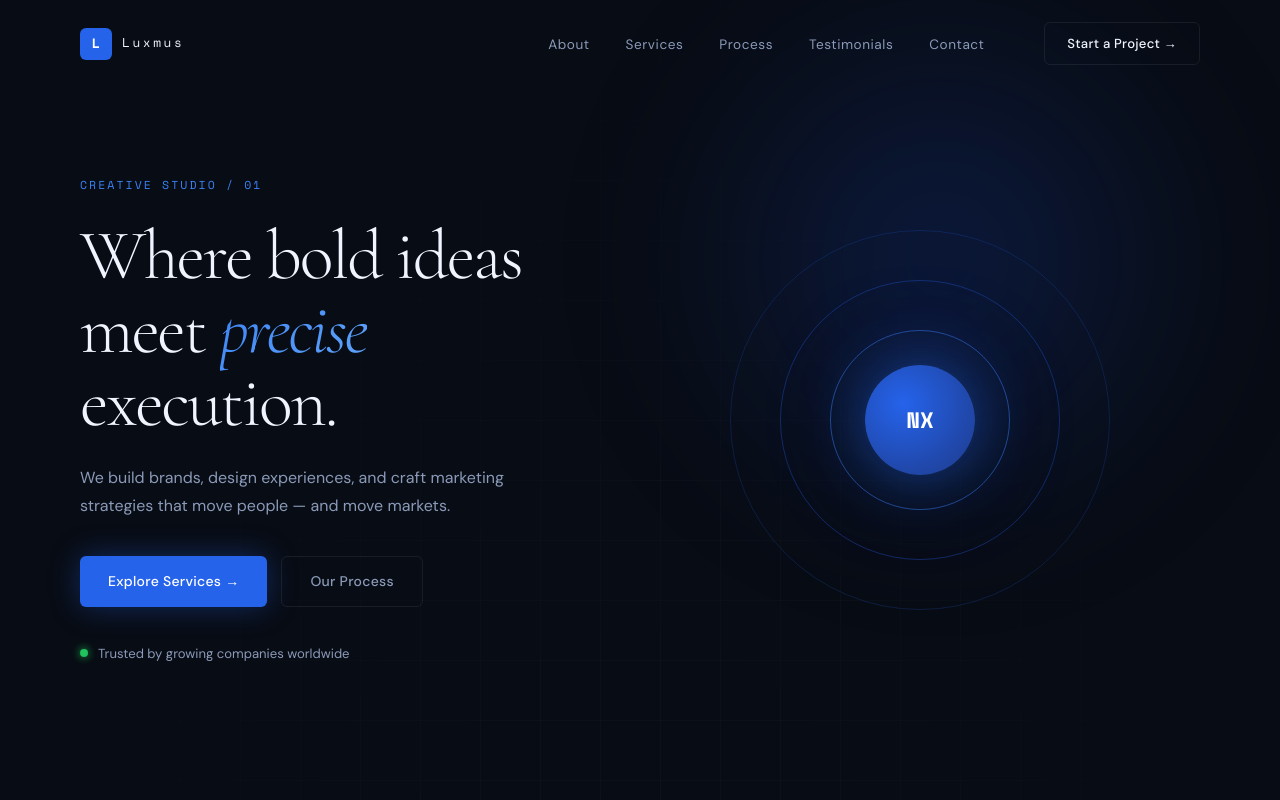
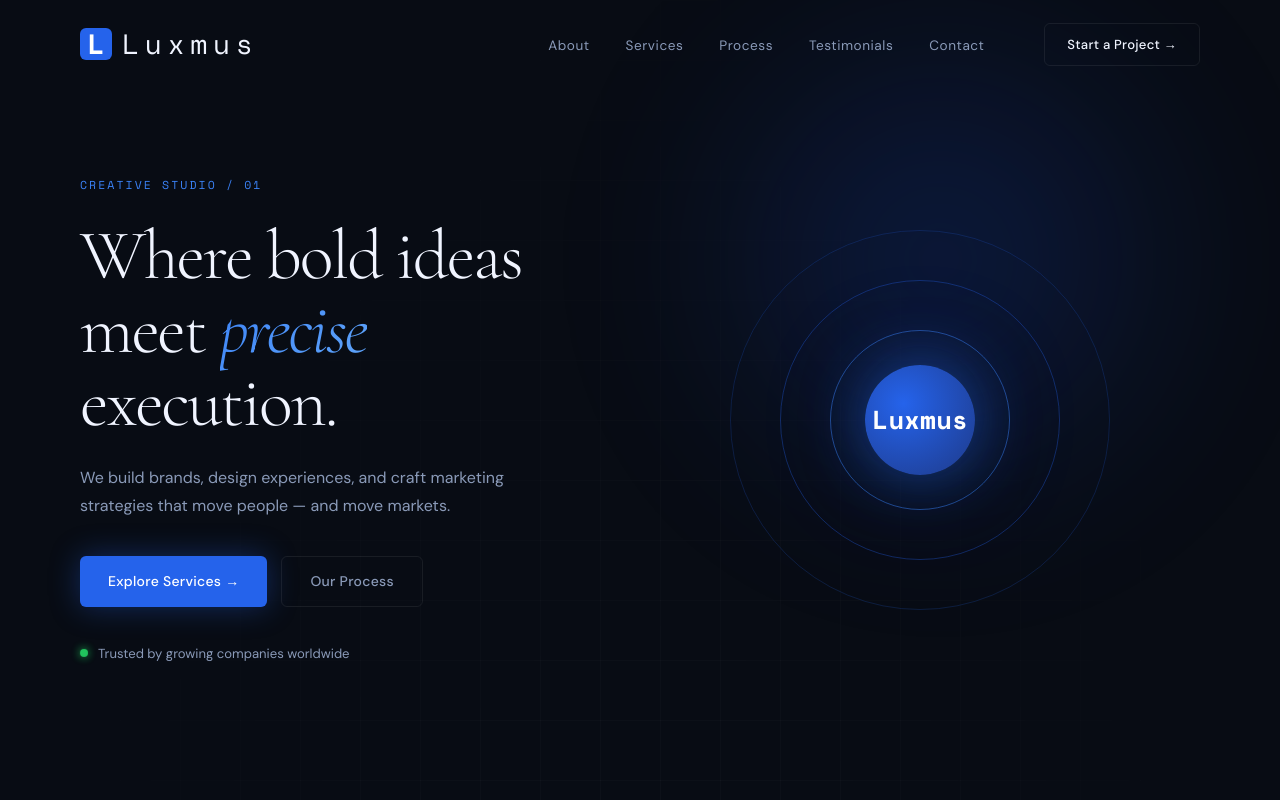
Before and after one commit to atudoroaedesign/site, a React (Vite) app in the folder marketingco/: page / in a window 1280 px wide. Shown: the top 800 px of the page. Built offline with nearby package versions, Linux system fonts and the light colour scheme.

Commit message:
Font size changes

```diff
--- a/marketingco/src/pages/Home.jsx
+++ b/marketingco/src/pages/Home.jsx
@@ -38,7 +38,7 @@ function Home() {
           <div className="hero__ring hero__ring--2"></div>
           <div className="hero__ring hero__ring--3"></div>
           <div className="hero__core">
-            <div className="hero__core-inner"><span>NX</span></div>
+            <div className="hero__core-inner"><span>Luxmus</span></div>
           </div>
         </div>
       </section>
--- a/marketingco/src/styles/style.css
+++ b/marketingco/src/styles/style.css
@@ -211,13 +211,13 @@ section { position: relative; }
   align-items: center;
   justify-content: center;
   font-family: var(--font-mono);
-  font-size: 0.85rem;
+  font-size: 28px;
   font-weight: 700;
   color: #fff;
 }
 .nav__logo-text {
   font-family: var(--font-mono);
-  font-size: 0.8rem;
+  font-size: 28px;
   letter-spacing: 0.2em;
   color: var(--text-primary);
 }
@@ -583,7 +583,7 @@ section { position: relative; }
 }
 .hero__core-inner {
   font-family: var(--font-mono);
-  font-size: 1.4rem;
+  font-size: 26px;
   font-weight: 700;
   color: #fff;
 }
```
